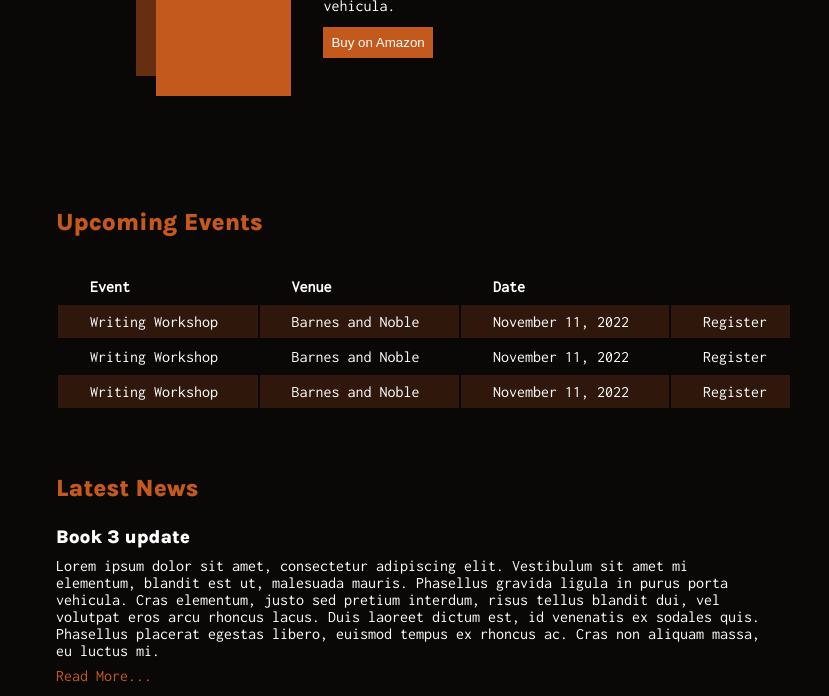
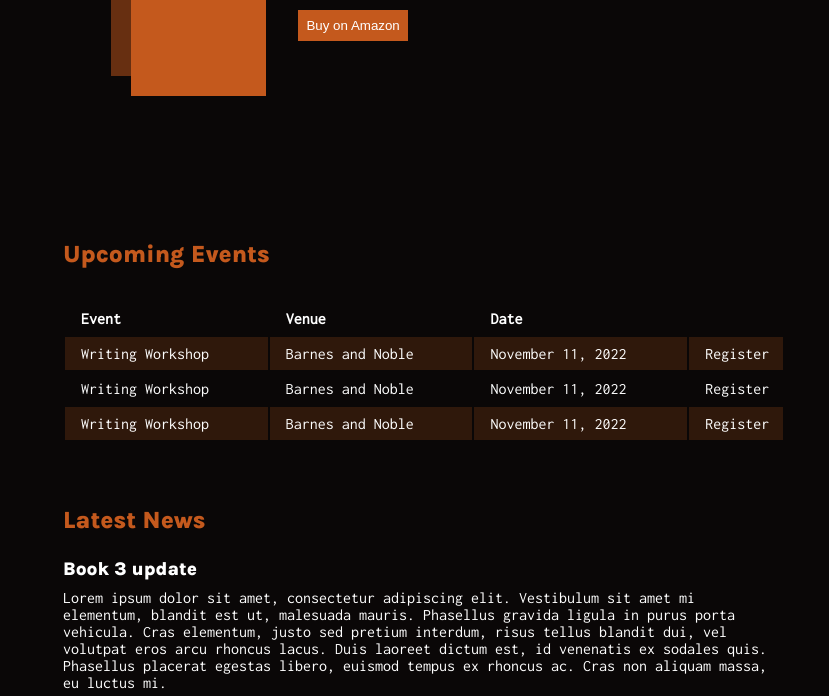
Before and after one commit to omarotxoa/author-website, a plain HTML site: page index.html in a window 1280 px wide. Shown: the part 242-938 px from the top of the page, without its empty margins (225-1054 px from the left). Drawn offline with Linux system fonts and the light colour scheme.

Commit message:
Refactor: Fixes <main> padding and <table> sizing

```diff
--- a/css/_global.scss
+++ b/css/_global.scss
@@ -25,9 +25,12 @@ h1, h2, a:hover {
   color: $orange;
 }
 
-@media (min-width: 1000px) {
+@media (min-width: 800px) {
+  main {
+    padding: 2em;
+  }
   body {
-    max-width: 750px;
+    max-width: 800px;
     margin: 0 auto;
   }
 }
--- a/css/sections/_events.scss
+++ b/css/sections/_events.scss
@@ -22,7 +22,7 @@
         }
       }
       td, th {
-        padding: .5em 2em;
+        padding: .5em 1em;
       }
     }
   }
```
Also changed, not shown: css/styles.css, 1 other file.
